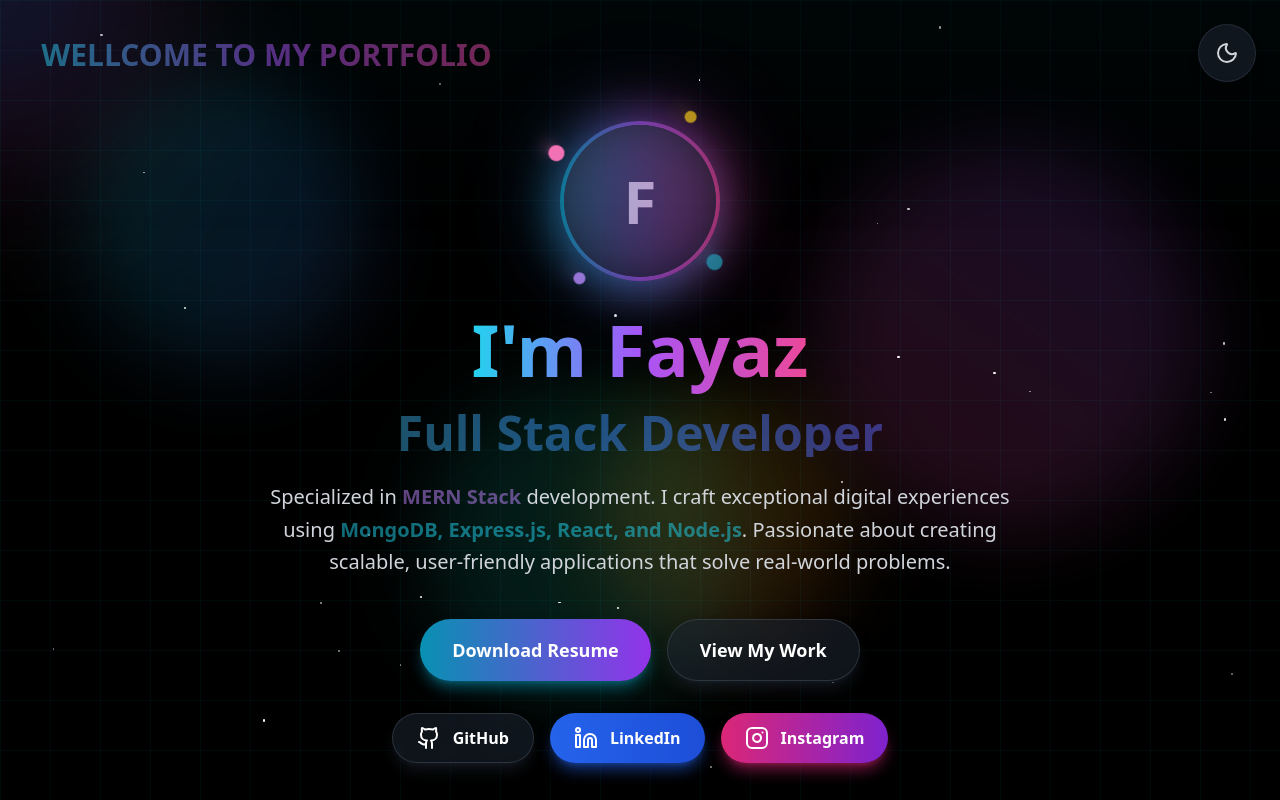
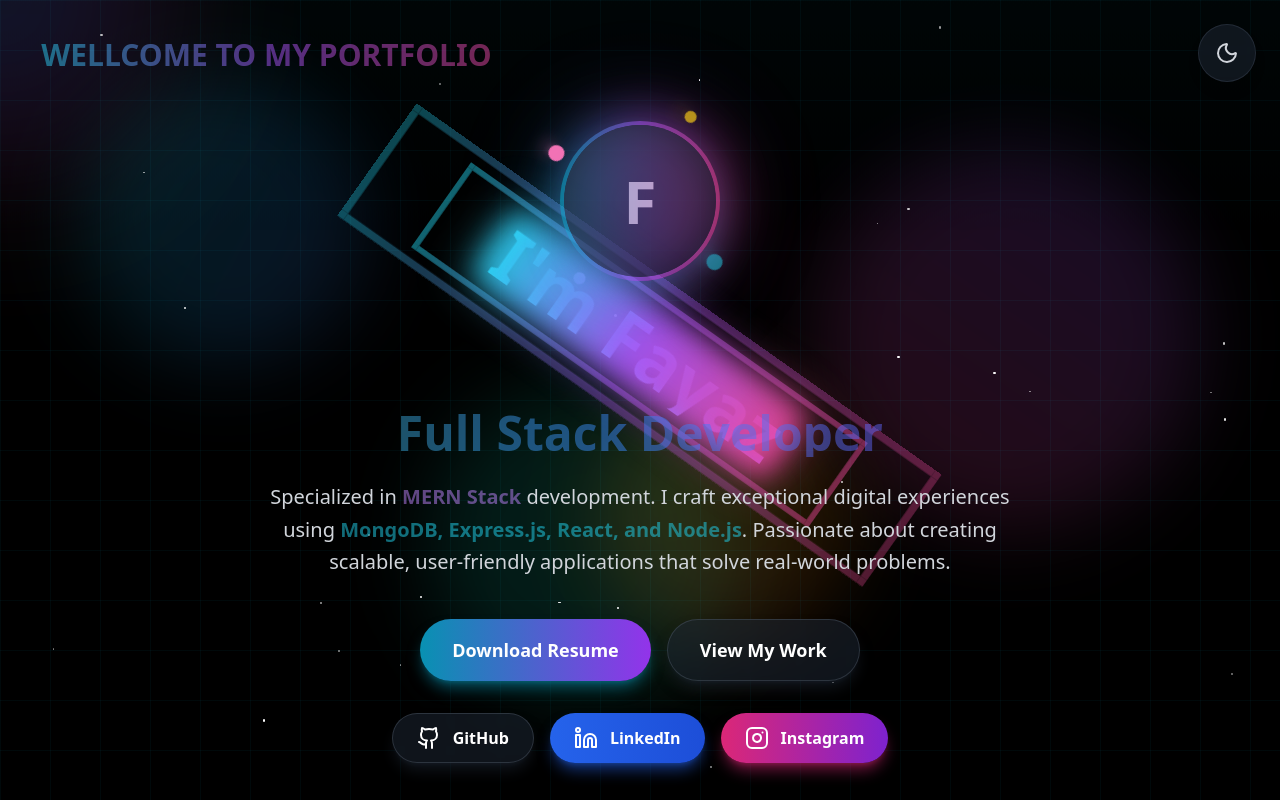
Before and after one commit to Fayaz-24/sec-portfolio, a React (Create React App) app: page / in a window 1280 px wide. Shown: the top 800 px of the page. Built offline with nearby package versions, Linux system fonts and the light colour scheme.

Commit message:
Update App.js

```diff
--- a/src/App.js
+++ b/src/App.js
@@ -927,32 +927,64 @@ const handleSubmit = async (e) => {
               <div className="absolute inset-0 rounded-full border border-purple-400/30 animate-ping" style={{ animationDelay: '1s' }}></div>
             </div>
 
-     <h1
+            <h1
   className={`text-6xl md:text-7xl font-bold mb-6 ${
     isLoaded ? 'animate-fade-scale' : 'opacity-0 scale-90'
   }`}
 >
   <span
-    className="bg-gradient-to-r from-cyan-400 via-purple-500 to-pink-500 bg-clip-text text-transparent relative"
+    className="relative inline-block bg-gradient-to-r from-cyan-400 via-purple-500 to-pink-500 bg-clip-text text-transparent animate-gradient animate-float"
   >
     I'm Fayaz
-    {/* Glow layer */}
-    <div className="absolute inset-0 bg-gradient-to-r from-cyan-400 via-purple-500 to-pink-500 bg-clip-text text-transparent blur-md opacity-50 -z-10"></div>
+    {/* Glow layers */}
+    <div className="absolute inset-0 bg-gradient-to-r from-cyan-400 via-purple-500 to-pink-500 blur-md opacity-50 animate-pulseGlow -z-10"></div>
+    <div className="absolute inset-0 bg-gradient-to-r from-cyan-400 via-purple-500 to-pink-500 blur-xl opacity-30 animate-pulseGlow -z-20"></div>
+
+    {/* Infinite gradient-synced ripple effect */}
+    <div className="absolute inset-0 rounded-full border-4 border-gradient animate-ripple -z-30"></div>
+    <div className="absolute inset-0 rounded-full border-4 border-gradient animate-ripple delay-500 -z-30"></div>
+    <div className="absolute inset-0 rounded-full border-4 border-gradient animate-ripple delay-1000 -z-30"></div>
   </span>
 
   <style jsx>{`
+    /* Entrance */
     @keyframes fadeScale {
-      0% {
-        opacity: 0;
-        transform: scale(0.9) translateY(20px);
-      }
-      100% {
-        opacity: 1;
-        transform: scale(1) translateY(0);
-      }
+      0% { opacity: 0; transform: scale(0.9) translateY(20px); }
+      100% { opacity: 1; transform: scale(1) translateY(0); }
     }
-    .animate-fade-scale {
-      animation: fadeScale 1.2s ease-out forwards;
+    /* Shimmer */
+    @keyframes gradientMove {
+      0% { background-position: 0% 50%; }
+      100% { background-position: 200% 50%; }
+    }
+    /* Glow pulse */
+    @keyframes pulseGlow {
+      0%, 100% { opacity: 0.5; transform: scale(1); }
+      50% { opacity: 0.8; transform: scale(1.05); }
+    }
+    /* Floating effect */
+    @keyframes float {
+      0%, 100% { transform: translateY(0); }
+      50% { transform: translateY(-6px); }
+    }
+    /* Ripple effect */
+    @keyframes ripple {
+      0% { opacity: 0.6; transform: scale(1); }
+      100% { opacity: 0; transform: scale(3); }
+    }
+
+    /* Classes */
+    .animate-fade-scale { animation: fadeScale 1.2s ease-out forwards; }
+    .animate-gradient { background-size: 200% 200%; animation: gradientMove 3s linear infinite; }
+    .animate-pulseGlow { animation: pulseGlow 2s ease-in-out infinite; }
+    .animate-float { animation: float 4s ease-in-out infinite; }
+    .animate-ripple { animation: ripple 3s ease-out infinite; }
+    .delay-500 { animation-delay: 0.5s; }
+    .delay-1000 { animation-delay: 1s; }
+
+    /* Gradient border for ripples */
+    .border-gradient {
+      border-image: linear-gradient(90deg, #22d3ee, #a855f7, #ec4899) 1;
     }
   `}</style>
 </h1>
```
